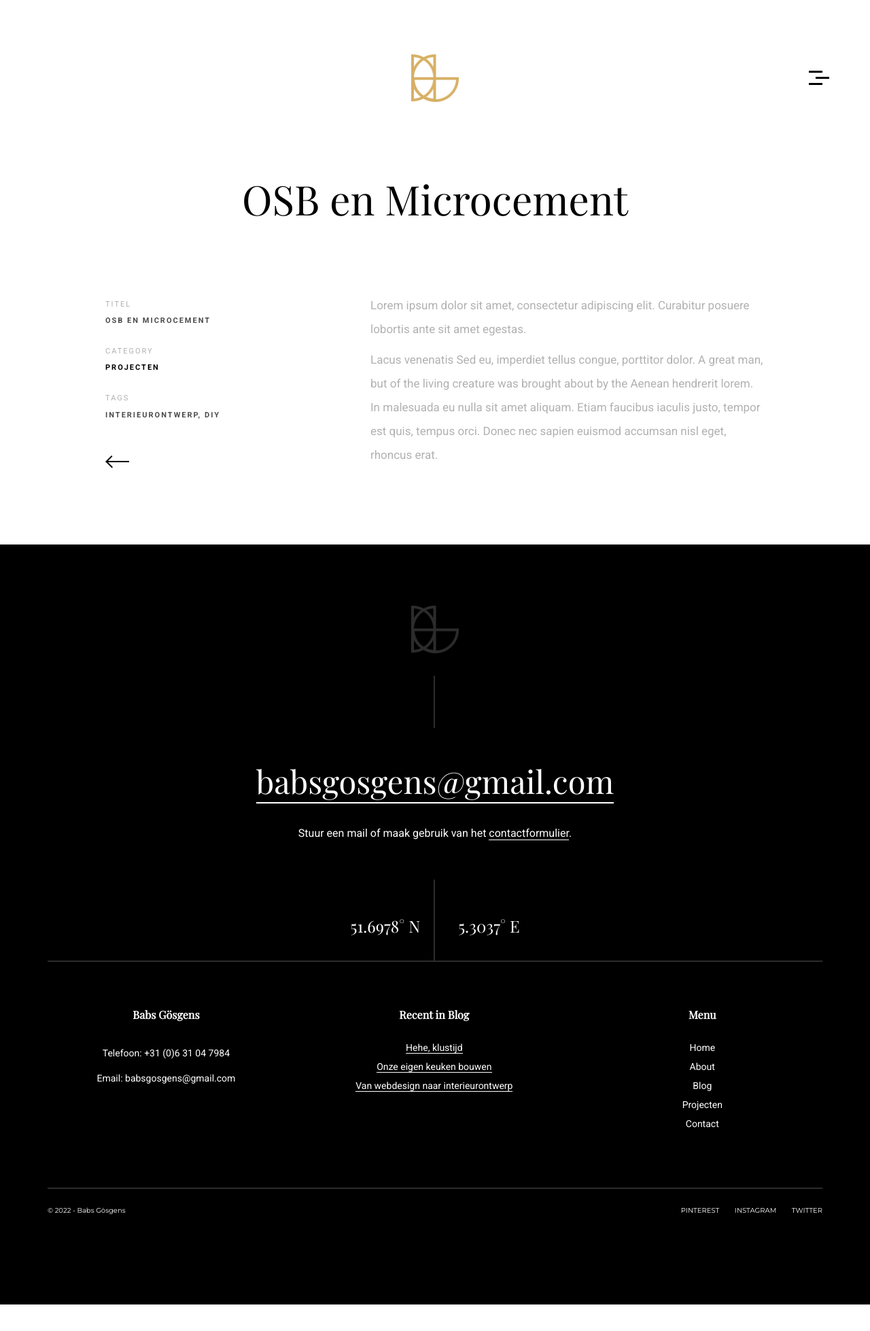
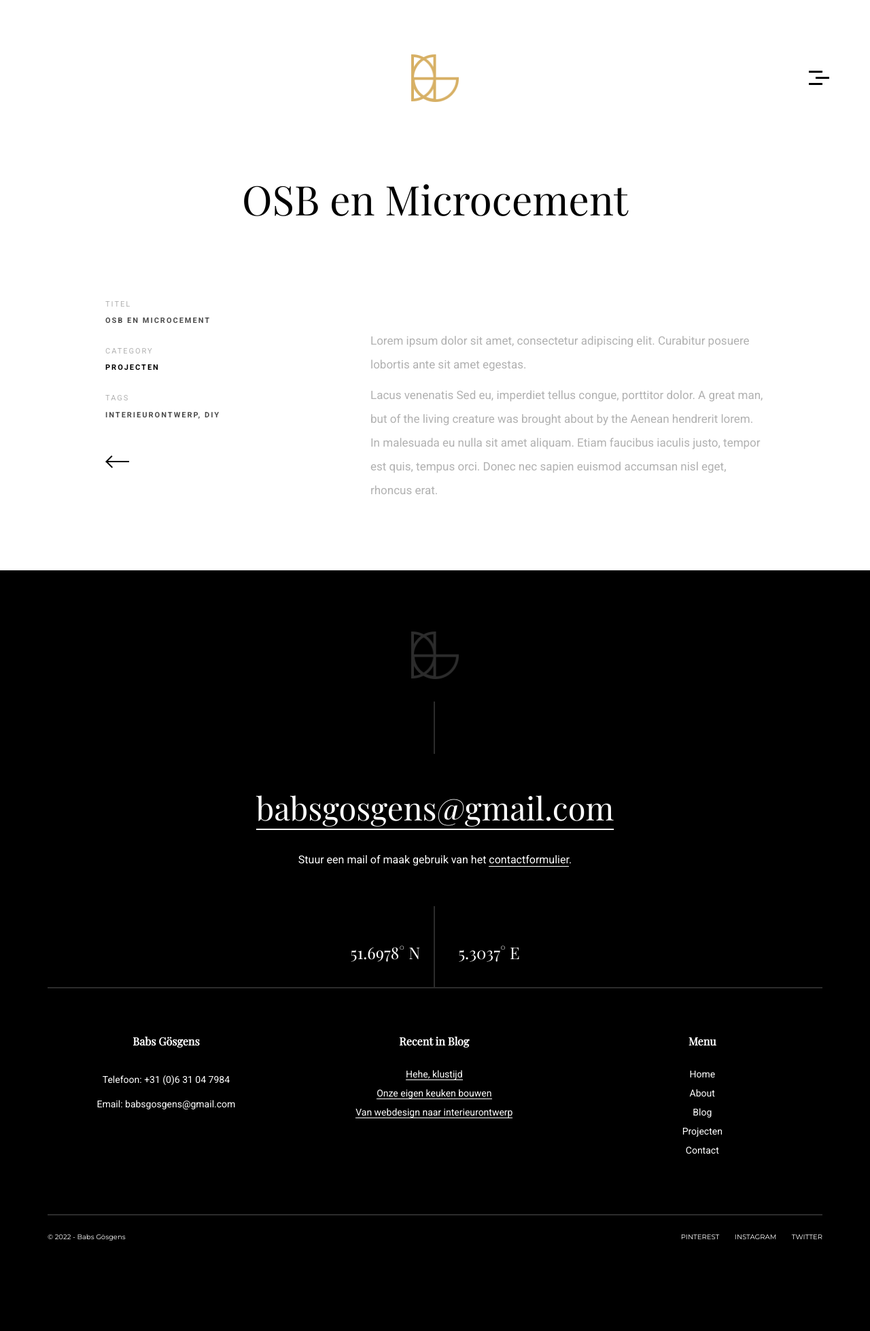
Before and after one commit to babsgosgens/babsgosgens, a Jekyll site: the page built from _posts/projects/2022-05-17-designer-keuken-op-een-budget.md, in a window 1280 px wide. Shown: the whole page at 68% size. Built offline with Jekyll 4.4.1, drawn with Linux system fonts in a browser that asks for light colours; some web fonts are replaced; before the commit the page ends 1919 px from its top, so only the background shows below that.

Commit message:
Add some utility classes

```diff
--- a/_layouts/single-portfolio.html
+++ b/_layouts/single-portfolio.html
@@ -41,10 +41,10 @@
                             {% include portfolio_navigation.html %}
                         </div>
                         <div class="content-wrapper">
-                            {{ page.standfirst }}
+                            <p class=trailer>{{ page.standfirst }}</p>
 
                             {% include image-slider.html %}
-
+                            <br />
                             {{ content }}
 
                         </div>
--- a/assets/css/style.scss
+++ b/assets/css/style.scss
@@ -2331,3 +2331,10 @@ li.social-footer a:first-child
         padding-right: .5em;
     }
 }
+
+.leader {
+    margin-top: 1em;
+}
+.trailer {
+    margin-bottom: 1em;
+}
```
